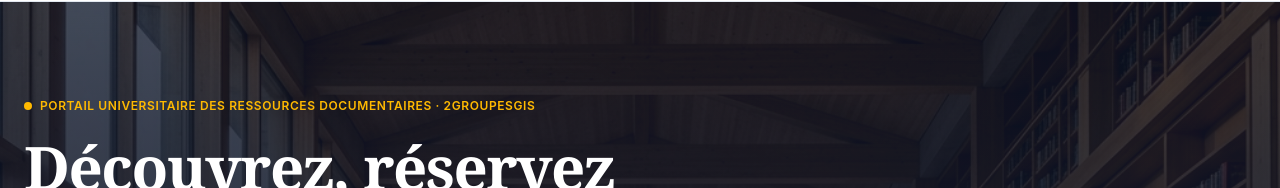
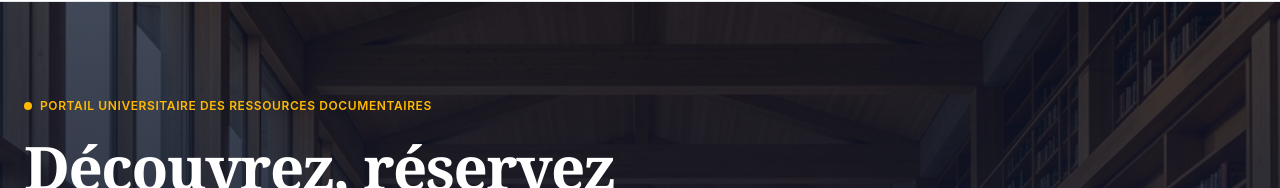
Before and after one commit to BraveX-hack/libmanage-pro, a React (Vite) app: page / in a window 1280 px wide. Shown: the part 106-294 px from the top of the page. Built offline with nearby package versions, Linux system fonts and the light colour scheme; no server answers; a web font is replaced by a local one.

Commit message:
Update subtitle in HeroSection component

```diff
--- a/src/components/HeroSection.tsx
+++ b/src/components/HeroSection.tsx
@@ -46,7 +46,7 @@ export const HeroSection: React.FC<HeroSectionProps> = ({
           {/* Subtle natural kicker */}
           <div className="flex items-center gap-2 text-xs font-semibold uppercase tracking-wider text-amber-400 mb-4">
             <span className="w-2 h-2 rounded-full bg-amber-400" />
-            <span>Portail Universitaire des Ressources Documentaires · 2GroupESGIS</span>
+            <span>Portail Universitaire des Ressources Documentaires</span>
           </div>
 
           <h1 className="text-4xl sm:text-5xl lg:text-6xl font-serif font-bold tracking-tight text-white text-balance leading-tight mb-6">
```
